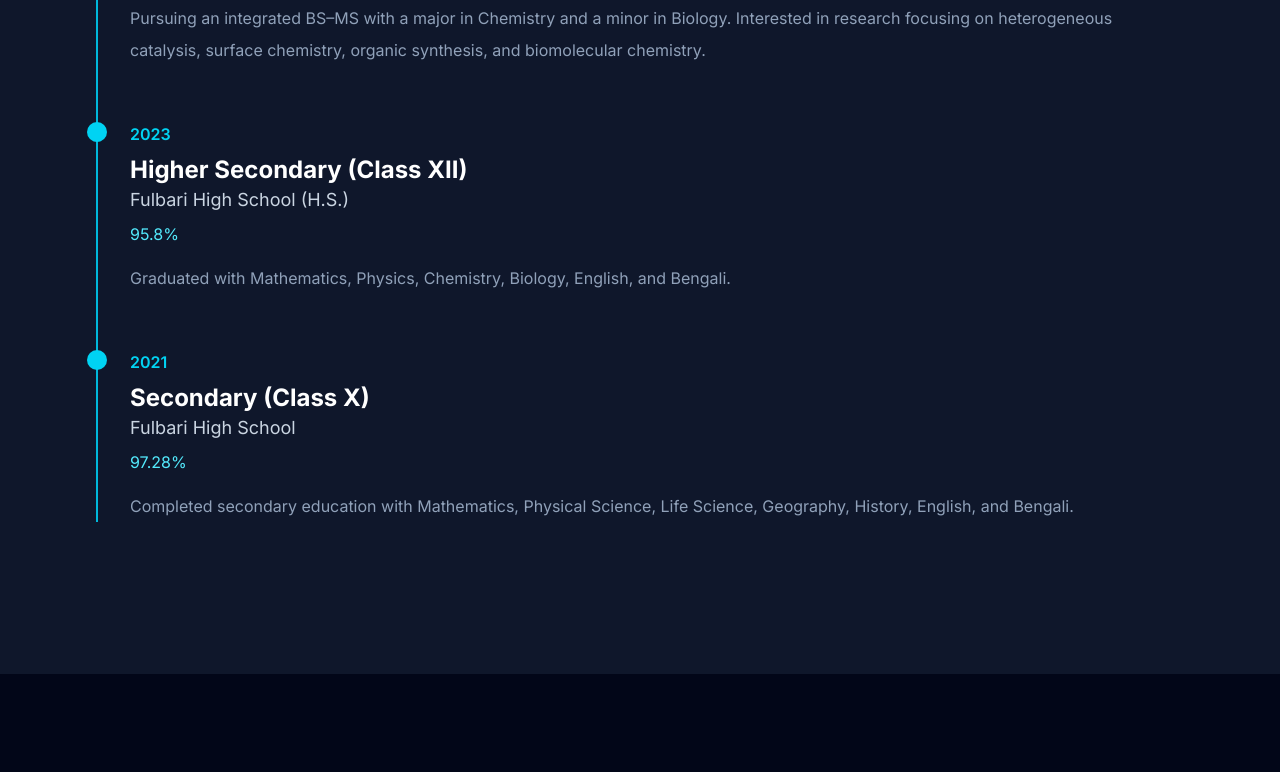
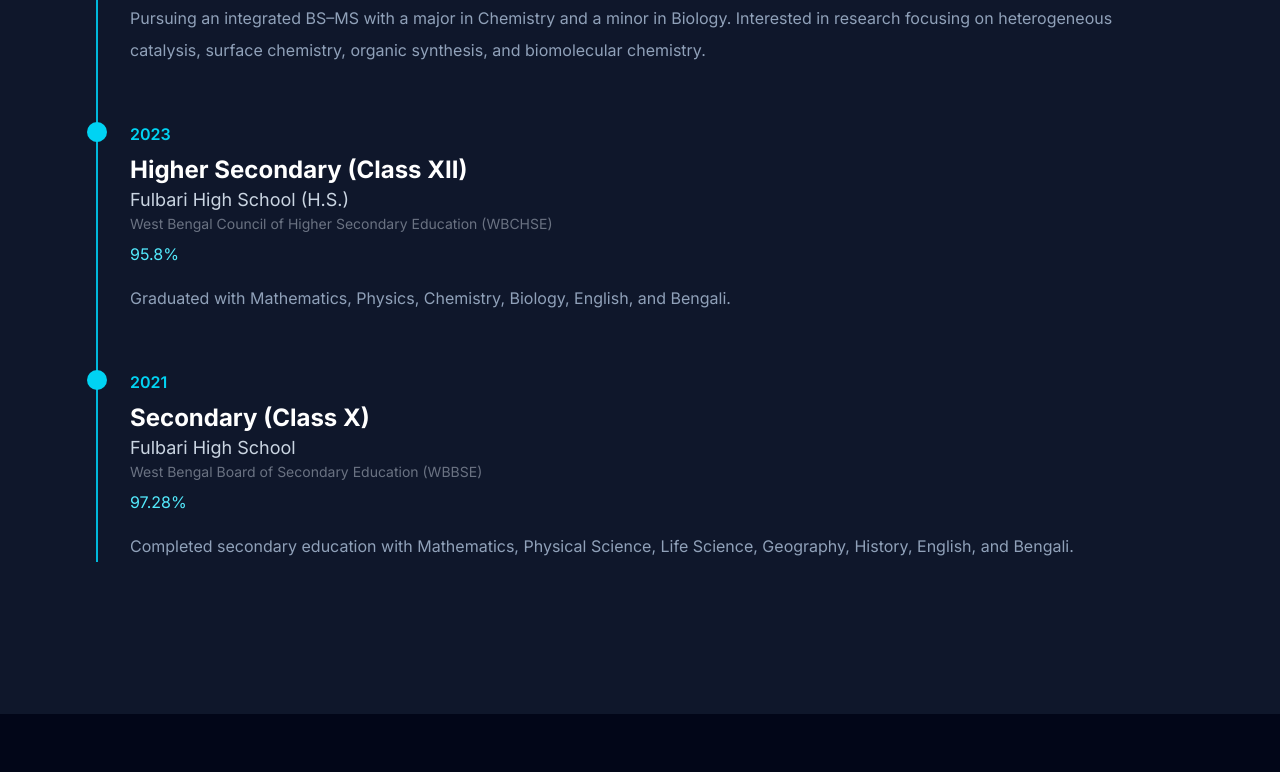
Before and after one commit to Rupak-723/rupak-portfolio, a Next.js app: page / in a window 1280 px wide. Shown: the part 2400-3172 px from the top of the page. Built offline with nearby package versions, Linux system fonts and the light colour scheme.

Commit message:
Update Education.tsx

```diff
--- a/components/Education.tsx
+++ b/components/Education.tsx
@@ -39,7 +39,9 @@
               <p className="text-lg text-slate-300">
                 {item.institute}
               </p>
-
+              {item.board && (
+                <p className="text-gray-500 text-sm">{item.board}</p>
+              )}
               <p className="mt-2 text-cyan-300">
                 {item.grade}
               </p>
```
